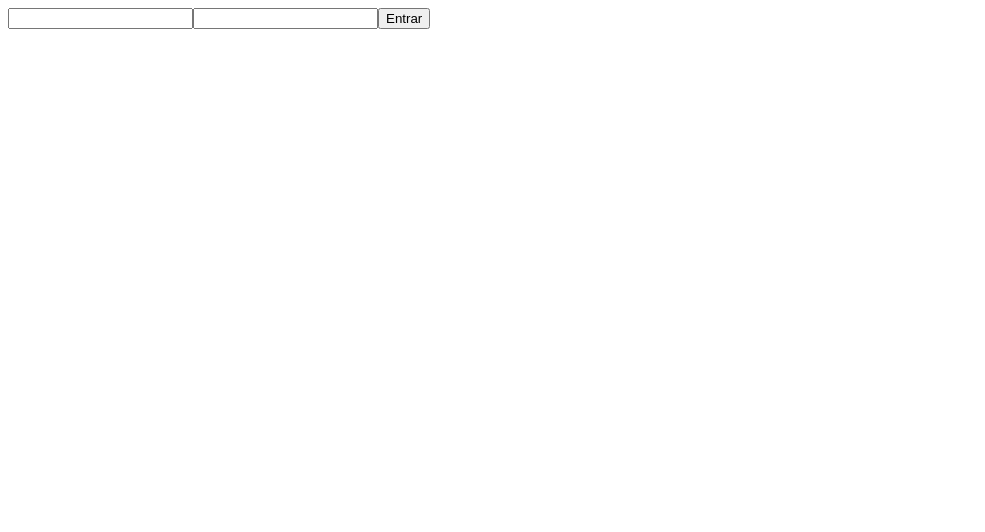
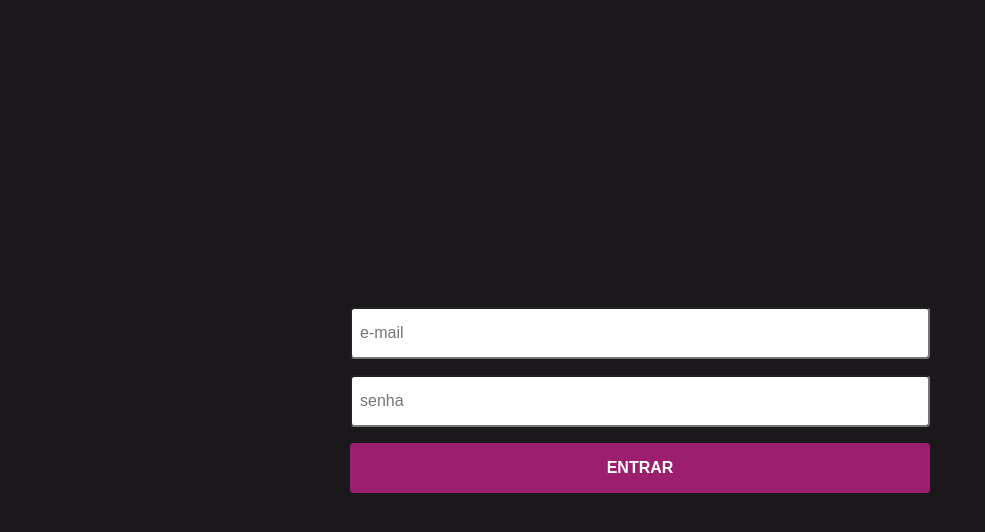
Before and after one commit to fernandasmarcilio/nextauth, a Next.js app: page / in a window 1280 px wide. Shown: the top 532 px of the page, without its empty margins (0-985 px from the left). Built offline with nearby package versions, Linux system fonts and the light colour scheme.

Commit message:
Add styling

```diff
--- a/pages/_app.tsx
+++ b/pages/_app.tsx
@@ -1,4 +1,6 @@
 import { AuthProvider } from "../context/AuthContext"
+
+import '../styles/global.css'
 
 function MyApp({ Component, pageProps }) {
   return (
--- a/pages/index.tsx
+++ b/pages/index.tsx
@@ -19,10 +19,12 @@ export default function Home() {
   }
 
   return (
-    <form onSubmit={handleSubmit}>
-      <input type="email" value={email} onChange={(e) => setEmail(e.target.value)} />
-      <input type="password" value={password} onChange={(e) => setPassword(e.target.value)} />
-      <button type="submit">Entrar</button>
-    </form>
+    <div className="container">
+      <form onSubmit={handleSubmit}>
+        <input placeholder="e-mail" type="email" value={email} onChange={(e) => setEmail(e.target.value)} />
+        <input placeholder="senha" type="password" value={password} onChange={(e) => setPassword(e.target.value)} />
+        <button type="submit">ENTRAR</button>
+      </form>
+    </div>
   )
 }
--- /dev/null
+++ b/styles/global.css
@@ -0,0 +1,50 @@
+* {
+  margin: 0;
+  padding: 0;
+}
+
+body {
+  background:rgb(27, 24, 28);
+  color: #ffffff;
+  font-family: Arial, Helvetica, sans-serif;
+}
+
+form {
+  width: 580px;
+  display: flex;
+  flex-direction: column;
+}
+
+input {
+  height: 2rem;
+  padding: 0.5rem;
+  border-radius: 0.25rem;
+  margin-bottom: 1rem;
+  font-size: 1rem;
+  font-family: Arial, Helvetica, sans-serif;
+}
+
+button {
+  padding: 1rem;
+  border-radius: 0.25rem;
+  font-size: 1rem;
+  font-weight: bold;
+  background: rgb(155, 31, 110);
+  color: #ffffff;
+  cursor: pointer;
+  border: none;
+  font-family: Arial, Helvetica, sans-serif;
+  transition: filter 0.2s;
+}
+
+button:hover {
+  filter: brightness(0.9);
+}
+
+.container {
+  width: 100vw;
+  height: 100vh;
+  display: flex;
+  justify-content: center;
+  align-items: center;
+}
```
